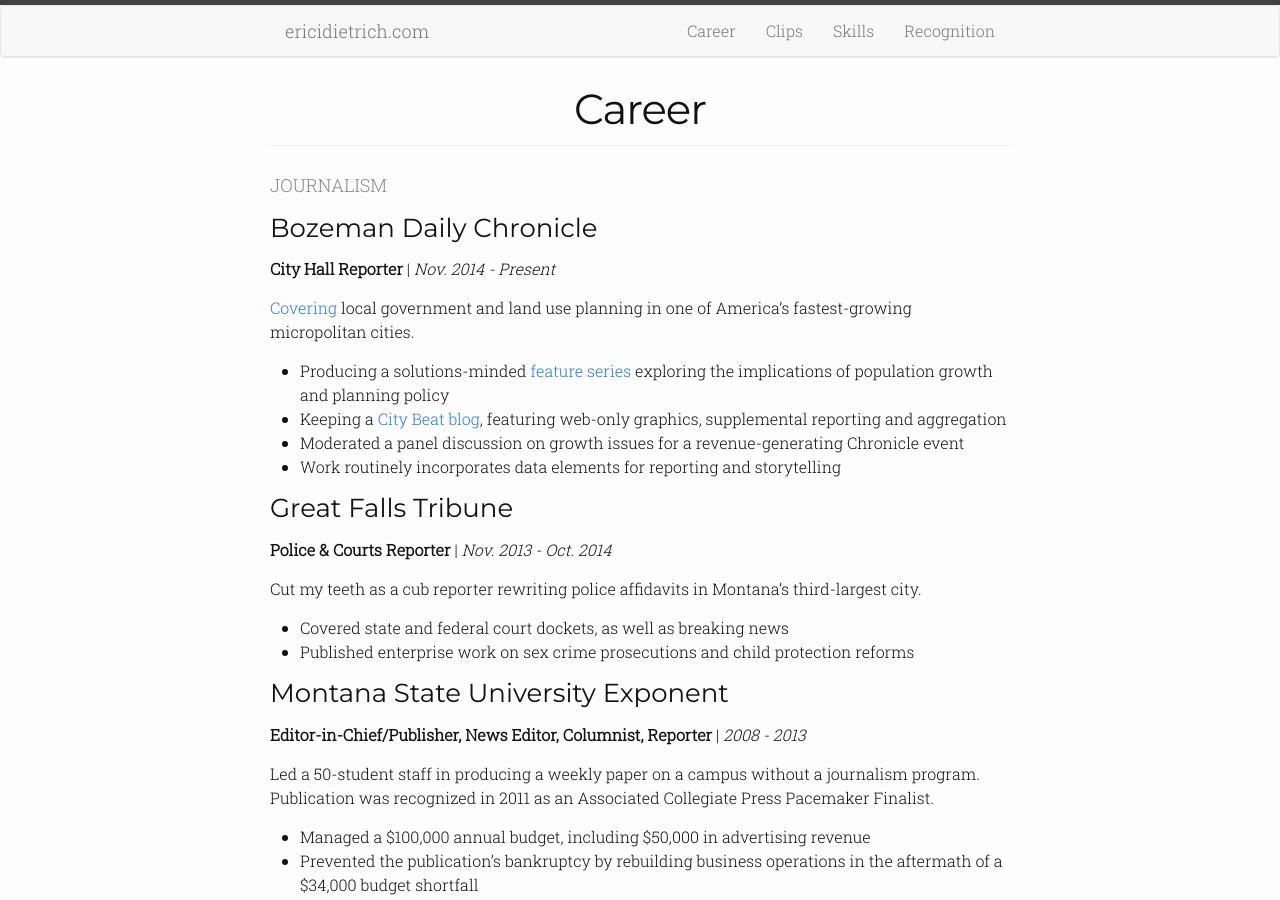
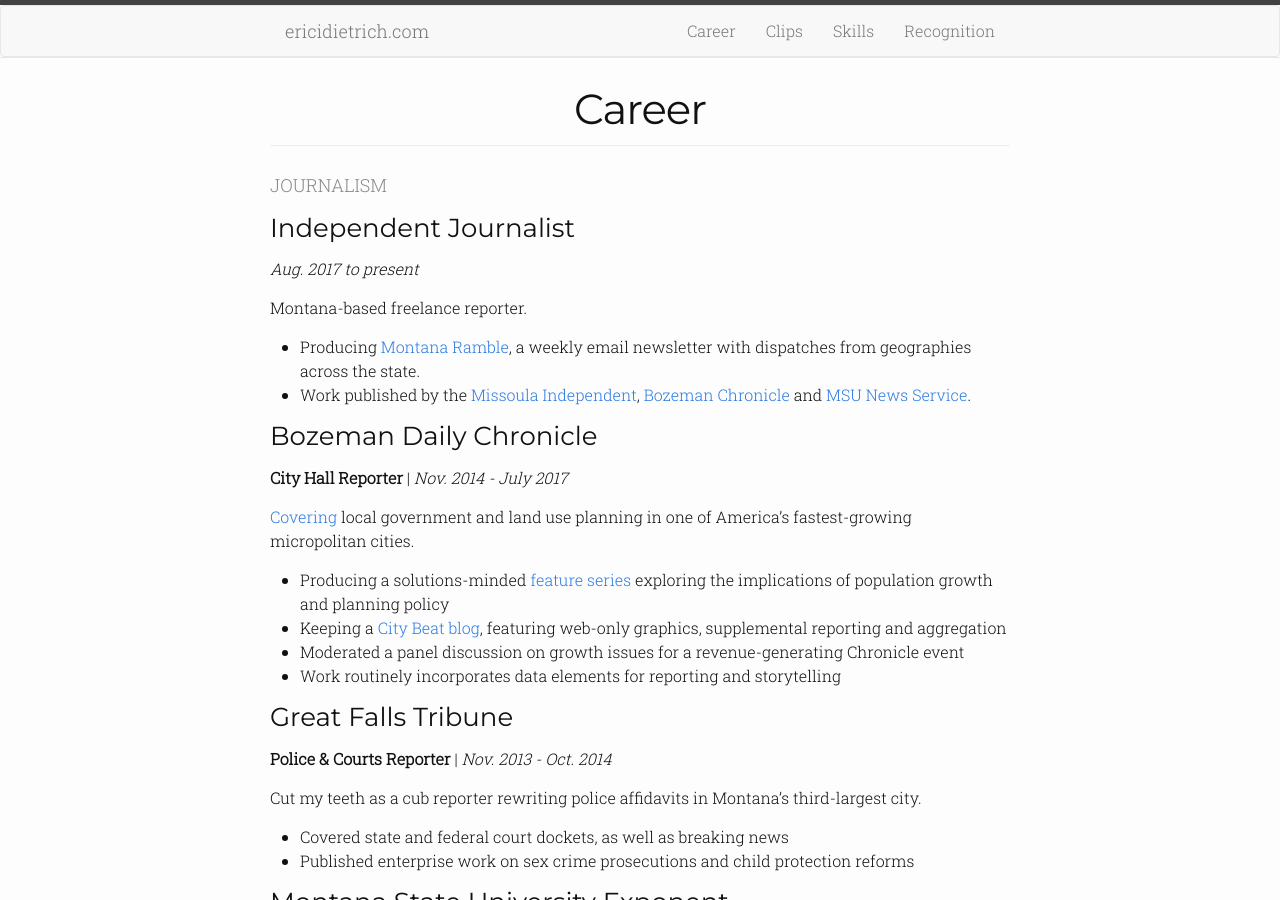
Before and after one commit to eidietrich/portfolio-site-jekyll, a Jekyll site: the page built from career.md, in a window 1280 px wide and 900 px high. Built offline with Jekyll 4.4.1, drawn with Linux system fonts in a browser that asks for light colours.

```diff
--- a/_config.yml
+++ b/_config.yml
@@ -17,7 +17,7 @@ title: ericidietrich.com
 name: Eric Dietrich
 email: eric.dietrich@gmail.com
 description: > # this means to ignore newlines until "baseurl:"
-  Journalist. Programmer. Recovering engineer.
+  A Montana reporter
 baseurl: "" # the subpath of your site, e.g. /blog
 url: "" # the base hostname & protocol for your site, e.g. http://example.com
 twitter_username: eidietrich
--- a/career.md
+++ b/career.md
@@ -6,8 +6,16 @@ order: 1
 ---
 ## Journalism
 
+### Independent Journalist
+*Aug. 2017 to present*
+
+Montana-based freelance reporter.
+
+* Producing [Montana Ramble](http://tinyletter.com/eidietrich){:target="_blank"}, a weekly email newsletter with dispatches from geographies across the state.
+* Work published by the [Missoula Independent](https://missoulanews.bigskypress.com/missoula/outgrowing-house-and-home/Content?oid=4990563){:target="_blank"}, [Bozeman Chronicle](https://www.google.com/url?sa=t&rct=j&q=&esrc=s&source=web&cd=1&cad=rja&uact=8&ved=0ahUKEwidzsC62b7WAhUS8mMKHeE6CT0QFggoMAA&url=https%3A%2F%2Fwww.bozemandailychronicle.com%2Fopinions%2Fguest_columnists%2Fwhat-s-lost-if-we-give-up-on-affordability-people%2Farticle_721268ba-8def-5a32-b5c1-27ea7274d243.html&usg=AFQjCNHnClxQ_a8Dh_1Qz53DAw1Bx1I1Ow){:target="_blank"} and [MSU News Service](http://www.montana.edu/news/17105/msu-alumni-help-build-up-a-small-town-dinosaur-museum-in-eastern-montana){:target="_blank"}.
+
 ### Bozeman Daily Chronicle
-**City Hall Reporter** | *Nov. 2014 - Present*
+**City Hall Reporter** | *Nov. 2014 - July 2017*
 
 [Covering](https://www.bozemandailychronicle.com/users/profile/edietrich/){:target="_blank"} local government and land use planning in one of America's fastest-growing micropolitan cities.
 * Producing a solutions-minded [feature series](http://www.bozemandailychronicle.com/special_reports/growth/){:target="_blank"} exploring the implications of population growth and planning policy
```
Also changed, not shown: NOTES.md (+2 -6 lines), _data/Clips.json (+14 -6 lines), index.md (+2 -2 lines), 1 other file.
